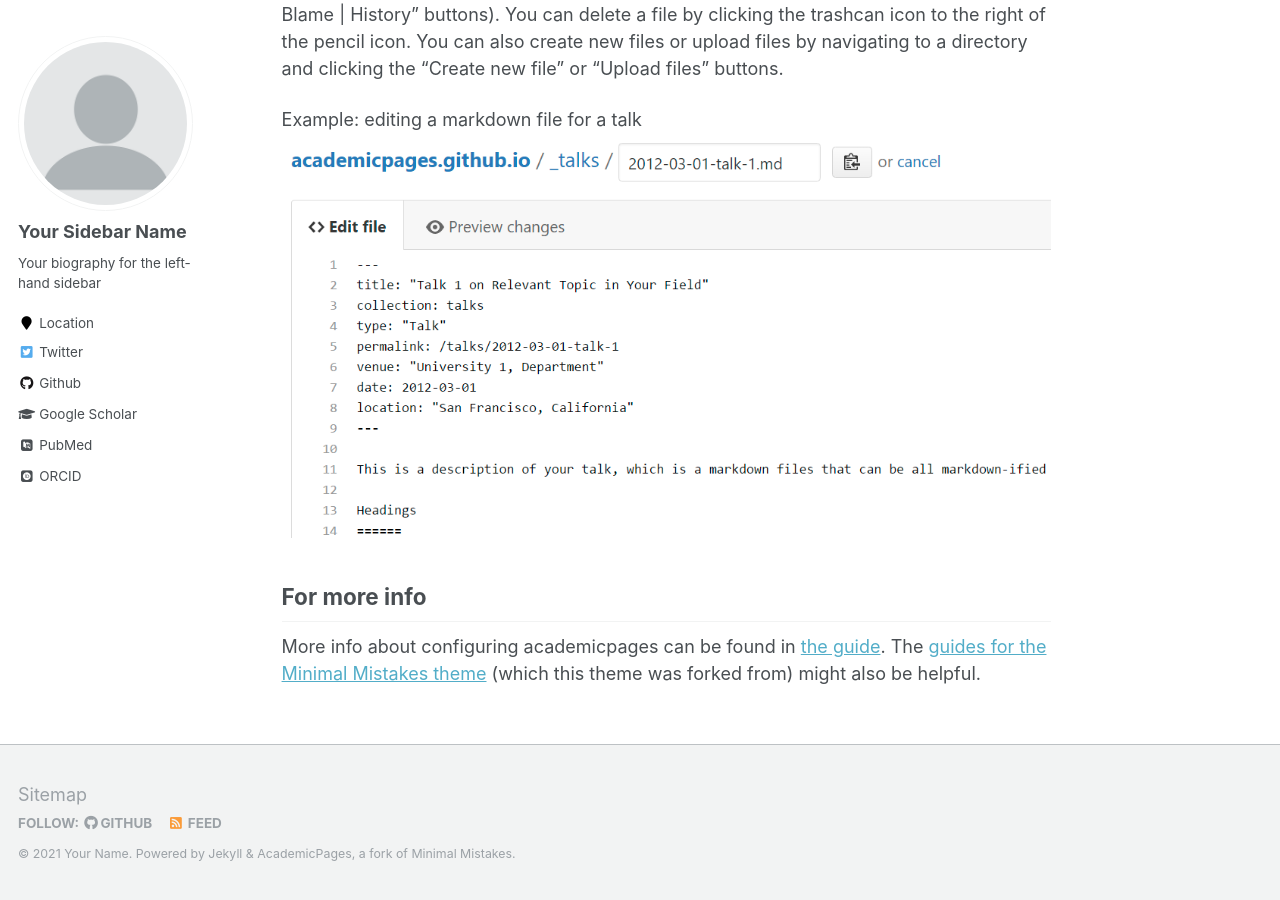
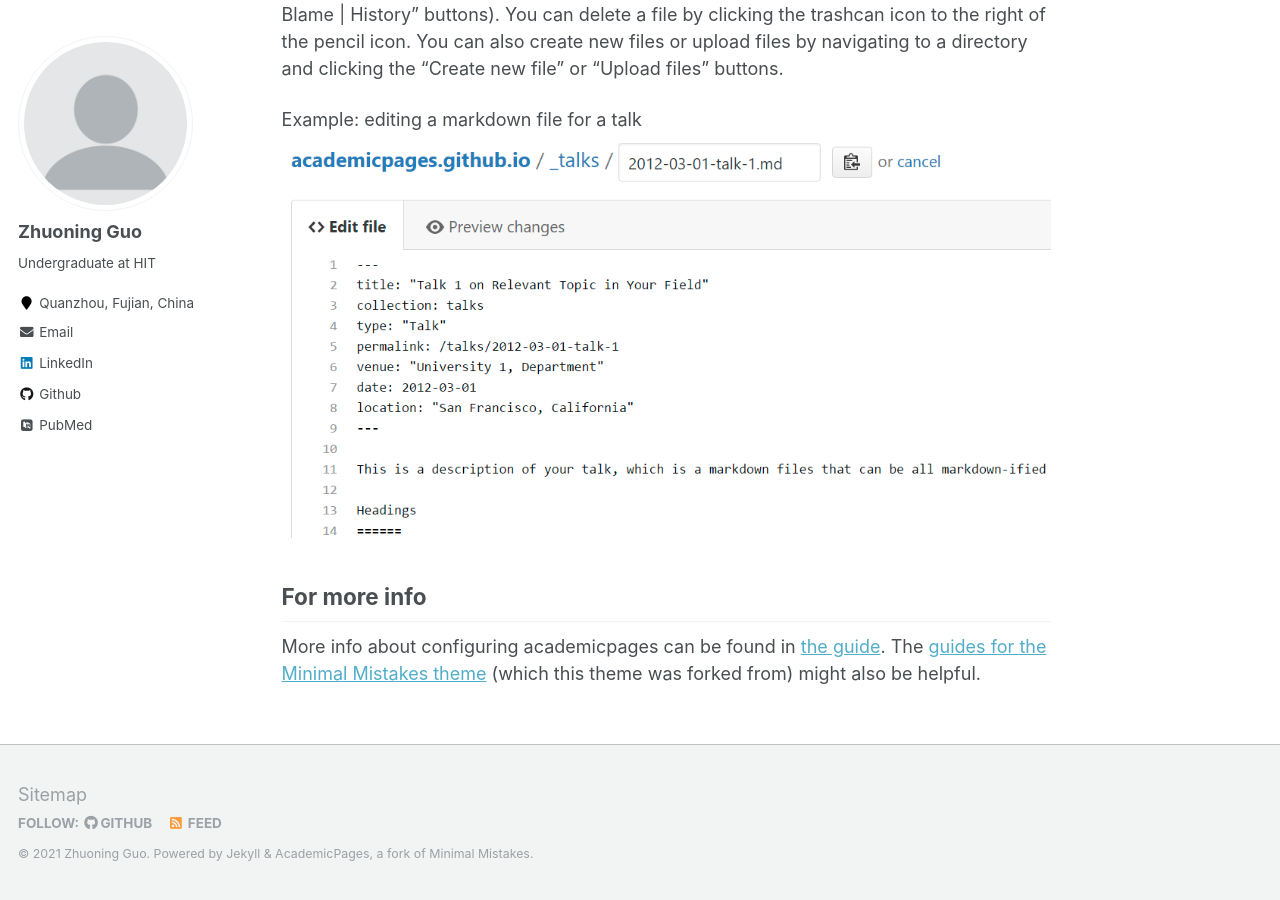
Before and after one commit to gzn00417/gzn00417.github.io, a Jekyll site: the page built from _pages/about.md, in a window 1280 px wide and 900 px high, scrolled down 2463 px. Built offline with Jekyll 4.4.1, drawn with Linux system fonts in a browser that asks for light colours; some web fonts are replaced; some of the changed text lies outside the part shown.

Commit message:
update _config.yml

```diff
--- a/_config.yml
+++ b/_config.yml
@@ -7,11 +7,11 @@
 
 # Site Settings
 locale                   : "en-US"
-title                    : "Your Name / Site Title"
+title                    : "Zhuoning Guo"
 title_separator          : "-"
-name                     : &name "Your Name"
-description              : &description "personal description"
-url                      : https://academicpages.github.io # the base hostname & protocol for your site e.g. "https://mmistakes.github.io"
+name                     : &name "Zhuoning Guo"
+description              : &description "Undergraduate at HIT"
+url                      : https://gzn00417.github.io # the base hostname & protocol for your site e.g. "https://mmistakes.github.io"
 baseurl                  : "" # the subpath of your site, e.g. "/blog"
 repository               : "academicpages/academicpages.github.io"
 teaser                   :  # filename of teaser fallback teaser image placed in /images/, .e.g. "500x300.png"
@@ -80,14 +80,14 @@ analytics:
 
 # Site Author
 author:
-  name             : "Your Sidebar Name"
+  name             : "Zhuoning Guo"
   avatar           : "profile.png"
-  bio              : "Your biography for the left-hand sidebar"
-  location         : "Location"
+  bio              : "Undergraduate at HIT"
+  location         : "Quanzhou, Fujian, China"
   employer         :
   pubmed           : "https://www.ncbi.nlm.nih.gov/pubmed/?term=john+snow"
-  googlescholar    : "http://yourfullgooglescholarurl.com"
-  email            :
+  googlescholar    :
+  email            : "gzn00417@gmail.com"
   researchgate     :  # example: "https://www.researchgate.net/profile/yourprofile"
   uri              :
   bitbucket        :
@@ -96,20 +96,20 @@ author:
   flickr           :
   facebook         :
   foursquare       :
-  github           : "academicpages"
+  github           : "gzn00417"
   google_plus      :
   keybase          :
   instagram        :
   impactstory      : #"https://profiles.impactstory.org/u/xxxx-xxxx-xxxx-xxxx"
   lastfm           :
-  linkedin         :
-  orcid            : "http://orcid.org/yourorcidurl"
+  linkedin         : "https://www.linkedin.com/in/%E8%8C%81%E5%AE%81-%E9%83%AD-08949b194/"
+  orcid            :
   pinterest        :
   soundcloud       :
   stackoverflow    : # http://stackoverflow.com/users/123456/username
   steam            :
   tumblr           :
-  twitter          : "replacethistwitterhandle"
+  twitter          :
   vine             :
   weibo            :
   xing             :
```
